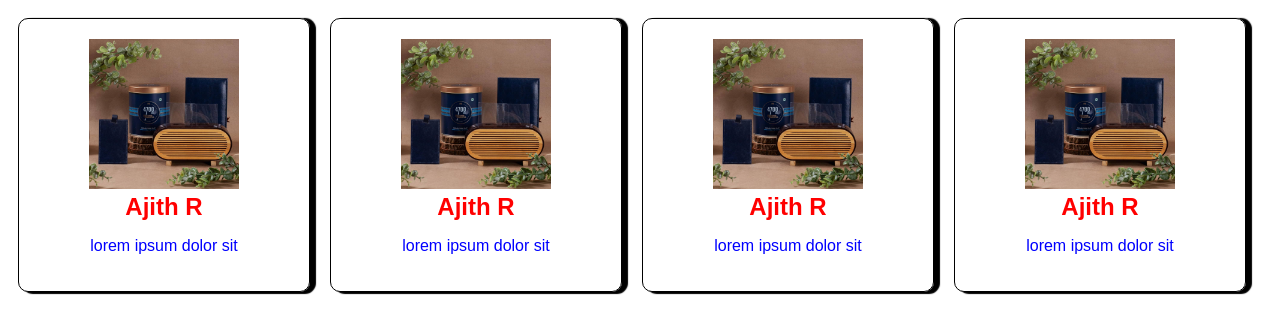
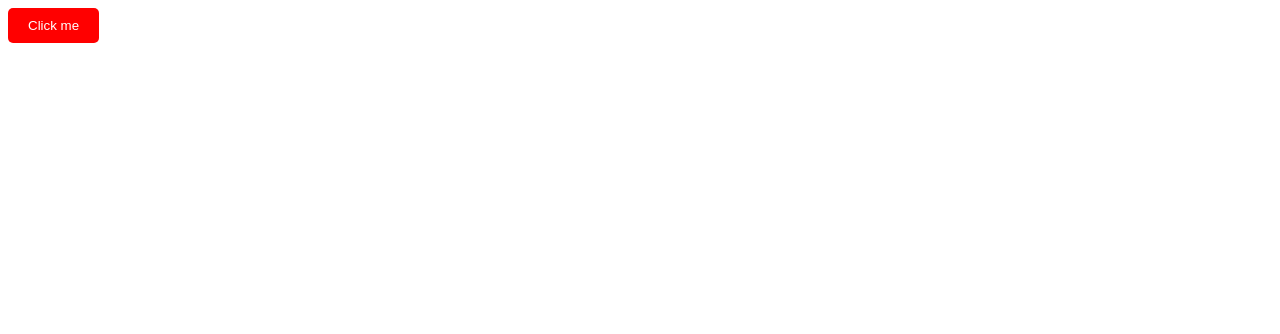
Before and after one commit to ajithr116/learningReact, a React (Vite) app in the folder learning/: page / in a window 1280 px wide. Shown: the top 334 px of the page. Built offline with nearby package versions, Linux system fonts and the light colour scheme.

Commit message:
inserting css. External , Modules and internal

```diff
--- a/learning/src/App.jsx
+++ b/learning/src/App.jsx
@@ -1,10 +1,10 @@
 
+
+
+//basic header and footer-----------------------------------------------
 import Header from './Header.jsx';
 import Footer from './Footer.jsx';
 import Food from './Food.jsx';
-import Card from './Card.jsx';
-
-//basic header and footer-----------------------------------------------
 // function App() {
 //     return (
 //         <>
@@ -17,6 +17,7 @@
 // }
 
 //card components------------------------------------------------------
+import Card from './Card.jsx';
 // function App() {
 //     return (
 //         <>
@@ -28,15 +29,12 @@
 //     );
 // }
 
-//card components------------------------------------------------------
+//Button components with css congif(externam modules and inline )------------------------------------------------------
+import Button from './Button/Button.jsx';
+
 function App() {
     return (
-        <>
-            <Card/>
-            <Card/>
-            <Card/>
-            <Card/>
-        </>
+       <Button/>
     );
 }
 
--- /dev/null
+++ b/learning/src/Button/Button.jsx
@@ -0,0 +1,30 @@
+
+
+// Module css, folders are Button. files insides -------------------------------------------------
+// import styles from './Button.module.css';
+
+// function Button(){
+//     return(
+//         <button className={styles.button}>Click me</button>
+//     )
+// }
+
+//inline css
+function Button(){
+
+    const styles = {
+            backgroundColor:"red",
+            color:"white",
+            padding:"10px 20px",
+            borderRadius: "5px",
+            border:"none",
+            cursor:"pointer"
+    }
+
+    return(
+        <button style={styles}>Click me</button>
+    )
+}
+
+
+export default Button;
--- /dev/null
+++ b/learning/src/Button/Button.module.css
@@ -0,0 +1,9 @@
+
+.button{
+    background-color:red;
+    color:white;
+    padding:10px 20px;
+    border-radius: 5px;
+    border:none;
+    cursor:pointer;
+}
--- a/learning/src/main.jsx
+++ b/learning/src/main.jsx
@@ -2,6 +2,7 @@
 import ReactDOM from 'react-dom/client'
 import App from './App.jsx'
 import './index.css'
+
 
 ReactDOM.createRoot(document.getElementById('root')).render(
   <React.StrictMode>
```
Also changed, not shown: learning/src/index.css (+12 -0 lines).
